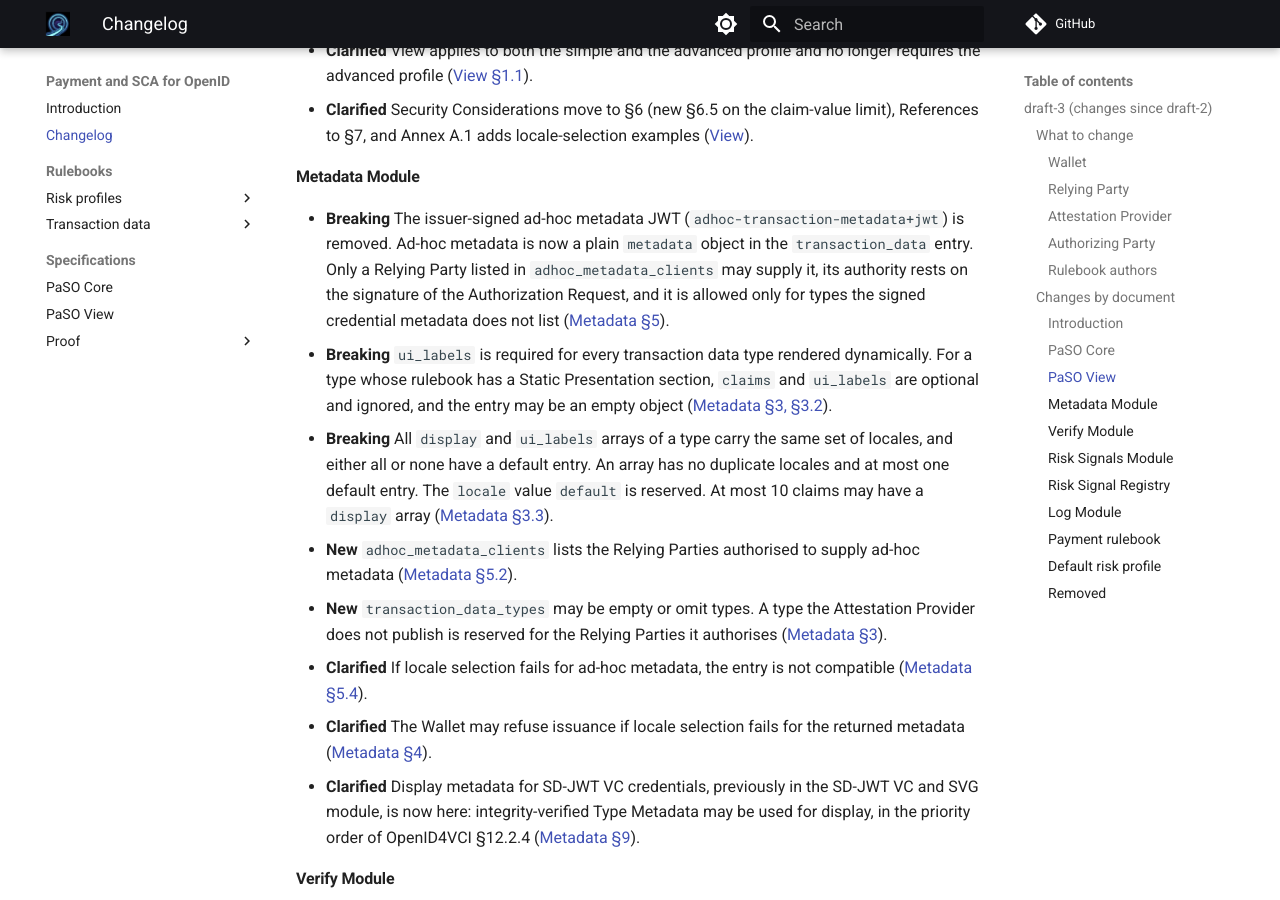
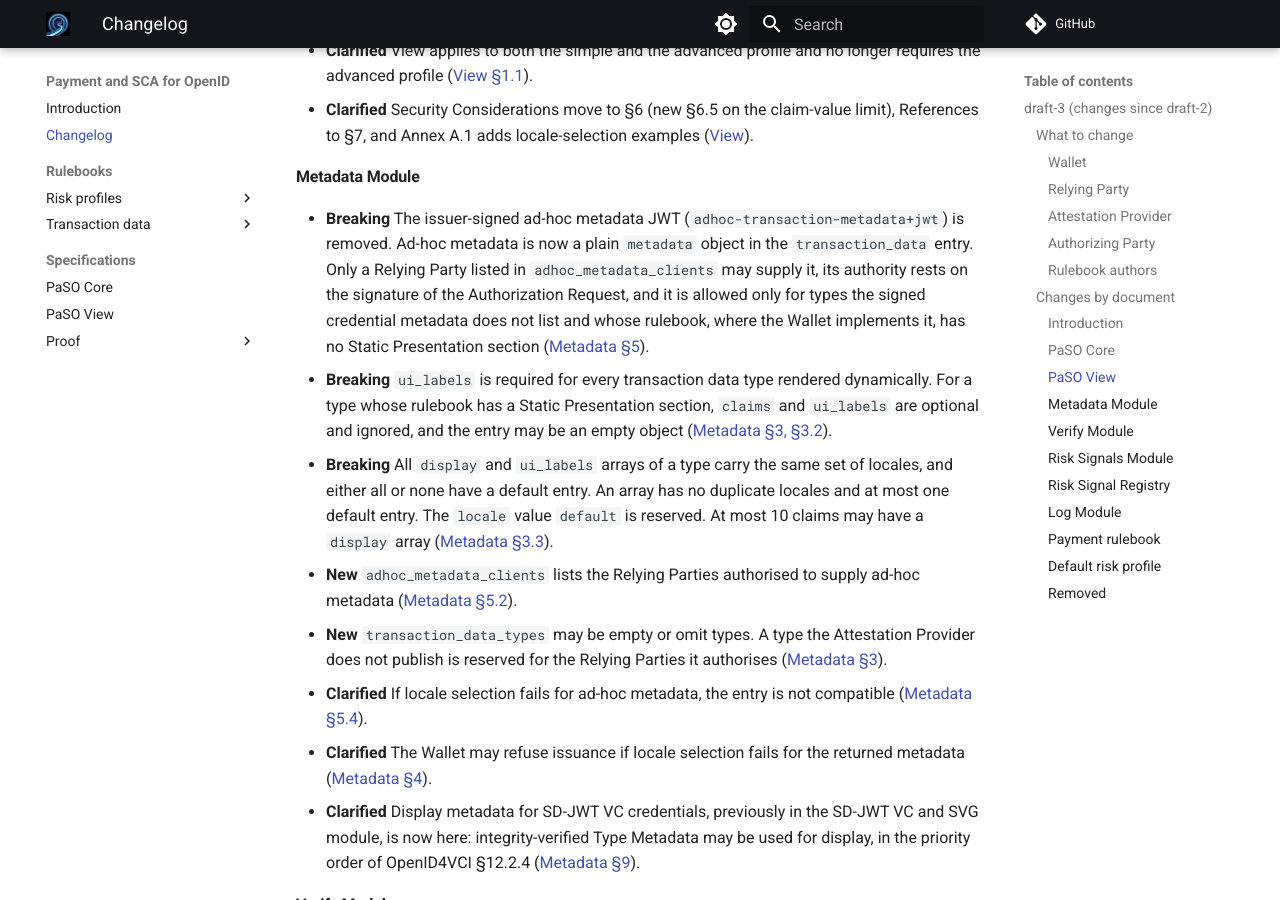
Before and after one commit to APTITUDE-Consortium/payments-and-sca-for-openid, an MkDocs documentation site: the page built from docs/changelog.md, in a window 1280 px wide and 900 px high, scrolled down 6370 px. Built offline with MkDocs 1.6.1 and Material for MkDocs 9.7.7, drawn with Linux system fonts in a browser that asks for light colours; comment, search, counter and statistics services are not loaded; the version menu is left out.

Commit message:
docs: ad-hoc metadata check for static types; clarify Payment display column

```diff
--- a/docs/changelog.md
+++ b/docs/changelog.md
@@ -112,7 +112,7 @@ Draft-3 is compared with the published draft-2. Changes made and then superseded
 
 #### Metadata Module
 
-- **Breaking** The issuer-signed ad-hoc metadata JWT (`adhoc-transaction-metadata+jwt`) is removed. Ad-hoc metadata is now a plain `metadata` object in the `transaction_data` entry. Only a Relying Party listed in `adhoc_metadata_clients` may supply it, its authority rests on the signature of the Authorization Request, and it is allowed only for types the signed credential metadata does not list ([Metadata §5](specifications/proof/paso-proof-metadata.md)).
+- **Breaking** The issuer-signed ad-hoc metadata JWT (`adhoc-transaction-metadata+jwt`) is removed. Ad-hoc metadata is now a plain `metadata` object in the `transaction_data` entry. Only a Relying Party listed in `adhoc_metadata_clients` may supply it, its authority rests on the signature of the Authorization Request, and it is allowed only for types the signed credential metadata does not list and whose rulebook, where the Wallet implements it, has no Static Presentation section ([Metadata §5](specifications/proof/paso-proof-metadata.md)).
 - **Breaking** `ui_labels` is required for every transaction data type rendered dynamically. For a type whose rulebook has a Static Presentation section, `claims` and `ui_labels` are optional and ignored, and the entry may be an empty object ([Metadata §3, §3.2](specifications/proof/paso-proof-metadata.md)).
 - **Breaking** All `display` and `ui_labels` arrays of a type carry the same set of locales, and either all or none have a default entry. An array has no duplicate locales and at most one default entry. The `locale` value `default` is reserved. At most 10 claims may have a `display` array ([Metadata §3.3](specifications/proof/paso-proof-metadata.md)).
 - **New** `adhoc_metadata_clients` lists the Relying Parties authorised to supply ad-hoc metadata ([Metadata §5.2](specifications/proof/paso-proof-metadata.md)).
```
Also changed, not shown: docs/rulebooks/transaction_data/Payment.md (+2 -0 lines), docs/specifications/proof/paso-proof-metadata.md (+1 -0 lines).
